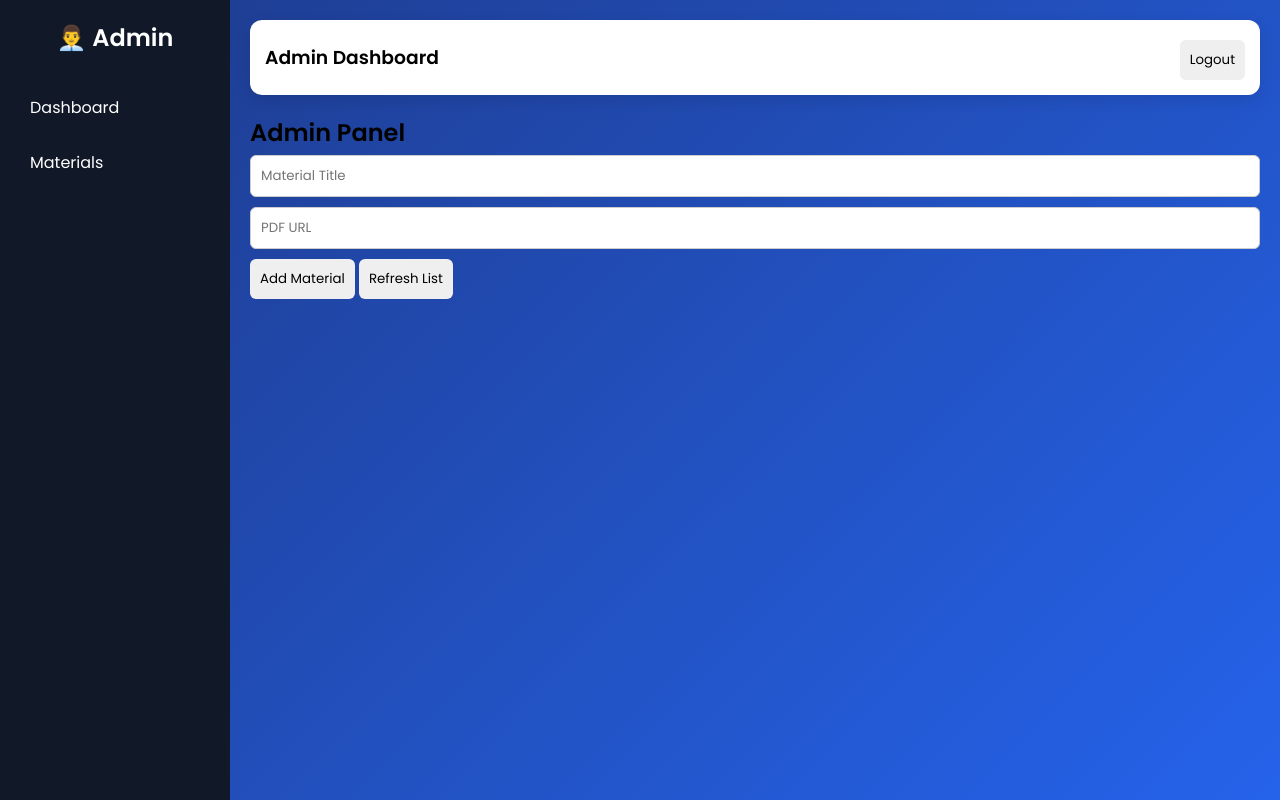
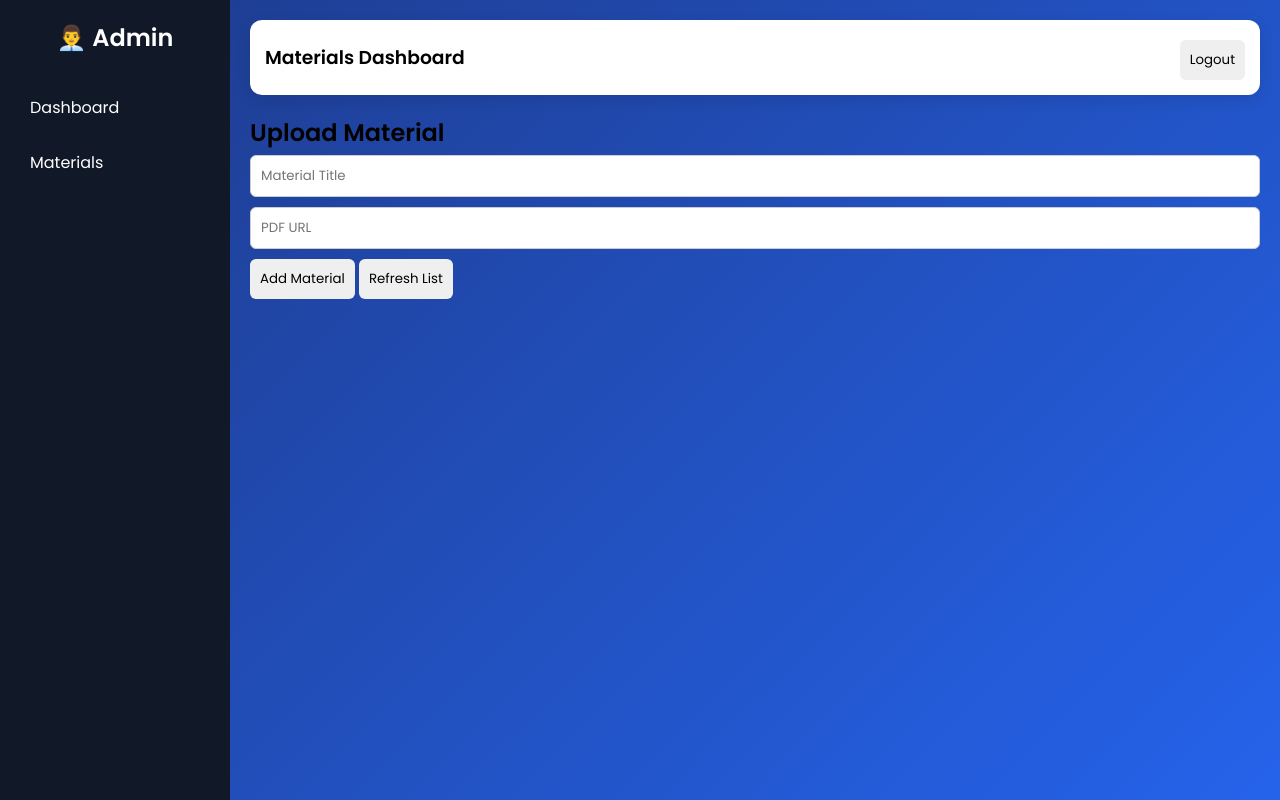
Before and after one commit to 1-satyanarayana/My-Career, a plain HTML site: page Amaterial.html in a window 1280 px wide. Drawn offline with Linux system fonts and the light colour scheme; no server answers.

Commit message:
Fix HTML structure and update materials section

```diff
--- a/Amaterial.html
+++ b/Amaterial.html
@@ -83,7 +83,7 @@
 <div class="main">
 
   <div class="header">
-    <h3>Admin Dashboard</h3>
+    <h3>Materials Dashboard</h3>
     <button onclick="logout()">Logout</button>
   </div>
 
@@ -125,7 +125,7 @@
   >-->
 
       <h2 class="text-xl font-semibold text-indigo-600 mb-4 text-center">
-        Admin Panel
+        Upload Material
       </h2>
 
       <input
```
